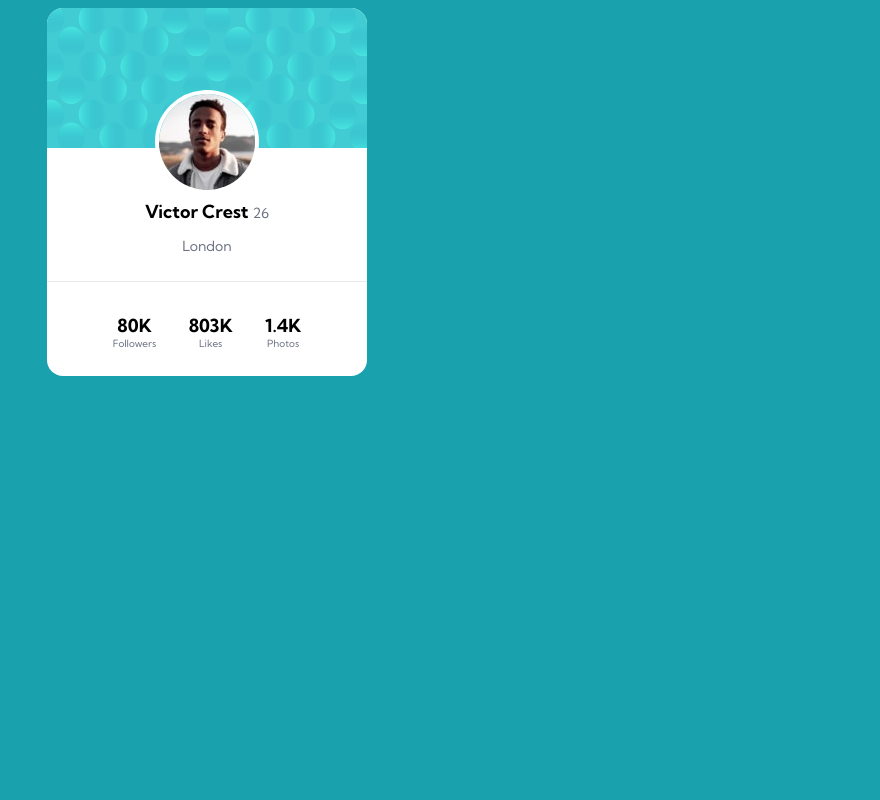
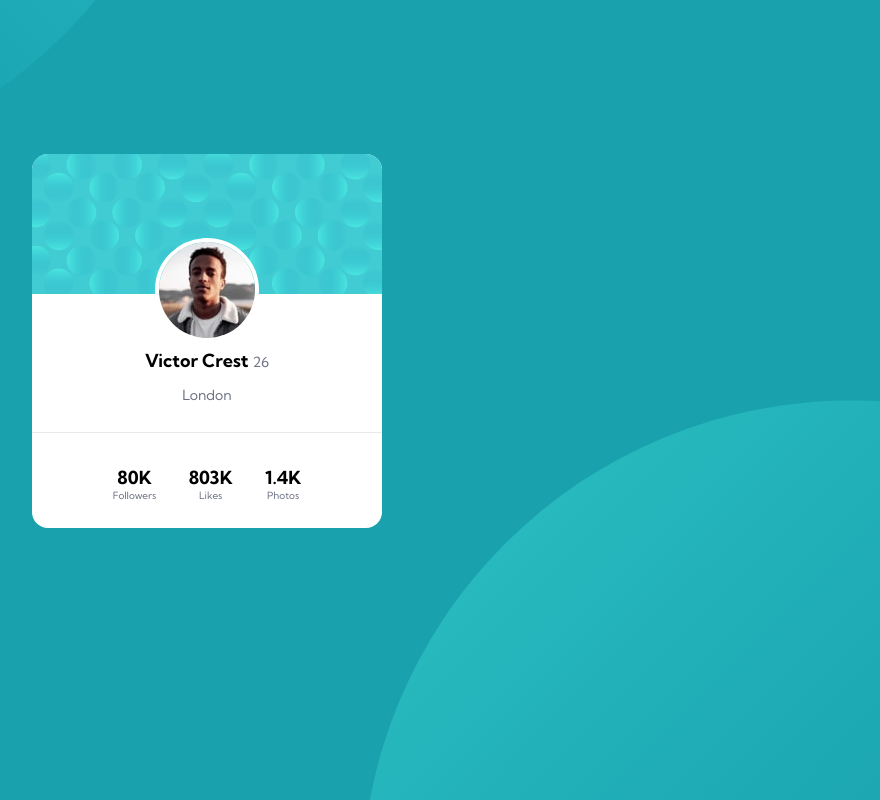
Before and after one commit to gabadadzeluca/profile-card-component-main, a plain HTML site: page index.html in a window 1536 px wide. Shown: the whole page, without its empty margins (561-1441 px from the left). Drawn offline with Linux system fonts and the light colour scheme.

Commit message:
add background and finish styling

```diff
--- a/style.css
+++ b/style.css
@@ -3,7 +3,14 @@ body{
     display: flex;
     justify-content: center;
     font-family: 'Kumbh Sans', sans-serif;
+    margin-top: 10%;
+    overflow: hidden;
+    background-image: url(images/bg-pattern-top.svg), url(images/bg-pattern-bottom.svg);
+    background-repeat: no-repeat;
+    background-position: top -100vh right 50vw, left 60vw top 50vh;
 }
+
+
 
 .bold{
     font-weight: 700;
@@ -84,5 +91,15 @@ body{
 }
 
 
-@media screen and (max-width:375px) {
+@media screen and (min-width:1440px) {
+    .card{
+        width: 21.875rem;
+        height: 23.375rem;
+    }
+    .pattern-card{
+        width: 100%;
+    }
+    #profile-icon{
+        margin-top: calc(-50% + 7rem)
+    }
 }
```
